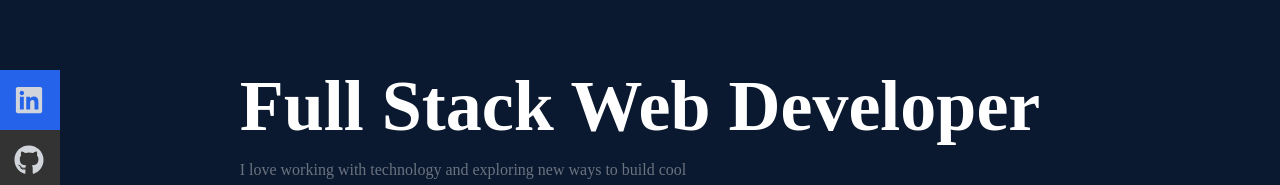
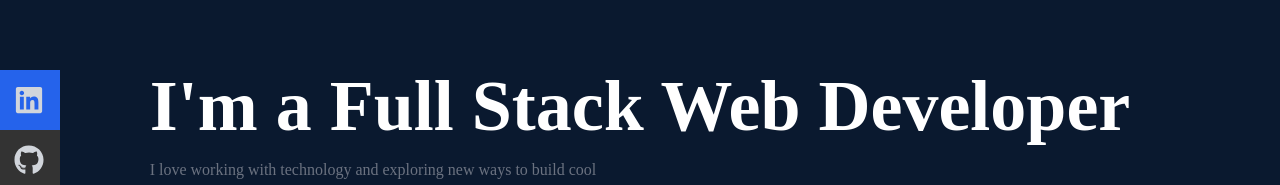
Before and after one commit to bryanevan/portfolio_React, a React (Create React App) app: page / in a window 1280 px wide. Shown: the part 210-395 px from the top of the page. Built offline with nearby package versions, Linux system fonts and the light colour scheme.

Commit message:
feat: Text Animation Component

```diff
--- a/package.json
+++ b/package.json
@@ -15,6 +15,7 @@
     "react-scroll": "^1.8.7",
     "react-scroll-to-top": "^3.0.0",
     "react-tsparticles": "^2.11.0",
+    "react-type-animation": "^3.1.0",
     "tsparticles": "^2.11.0",
     "web-vitals": "^2.1.4"
   },
--- a/src/components/Home.jsx
+++ b/src/components/Home.jsx
@@ -11,7 +11,7 @@ const Home = () => {
     <div className="max-w-screen-lg mx-auto flex flex-col items-center justify-center h-full px-4 md:flex-row">
       <div className="flex flex-col justify-center h-full">
         <h2 className="text-4xl sm:text-7xl font-bold text-white">
-          Full Stack Web Developer
+          I'm a Full Stack Web Developer
         </h2>
         <p className="text-gray-500 py-4 max-w-md">
           I love working with technology and exploring new ways to build cool stuff.
```
Also changed, not shown: 1 other file (tests, documents, lock files or other folders).
